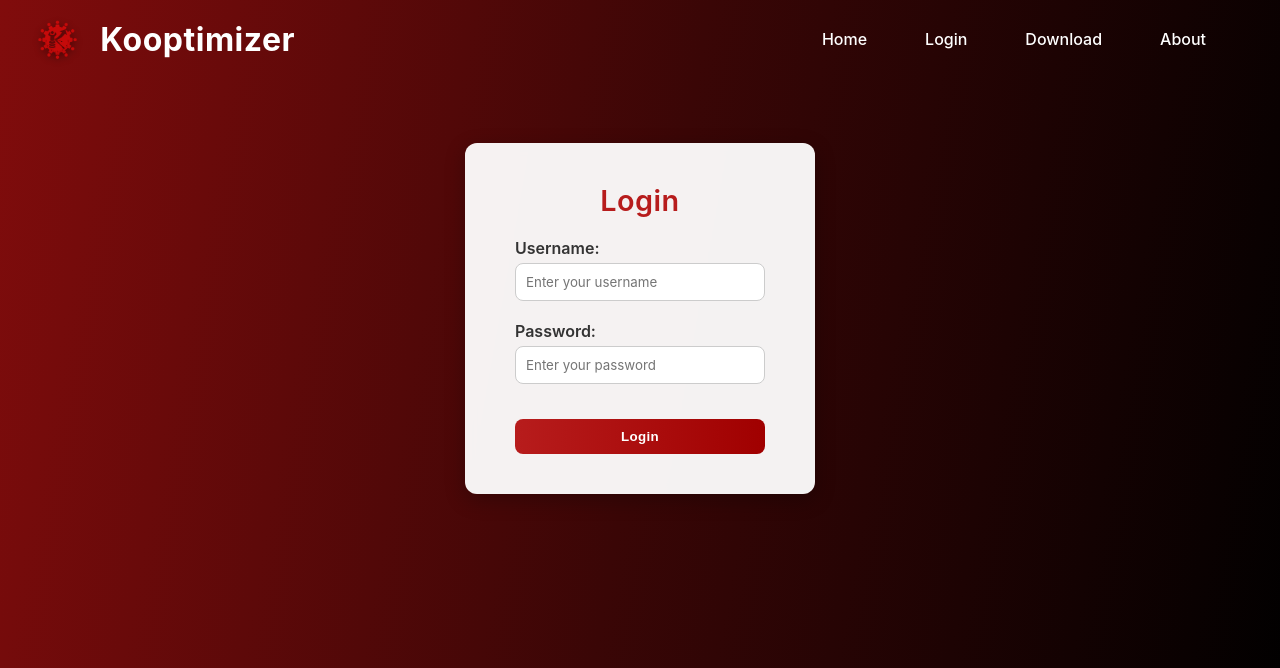
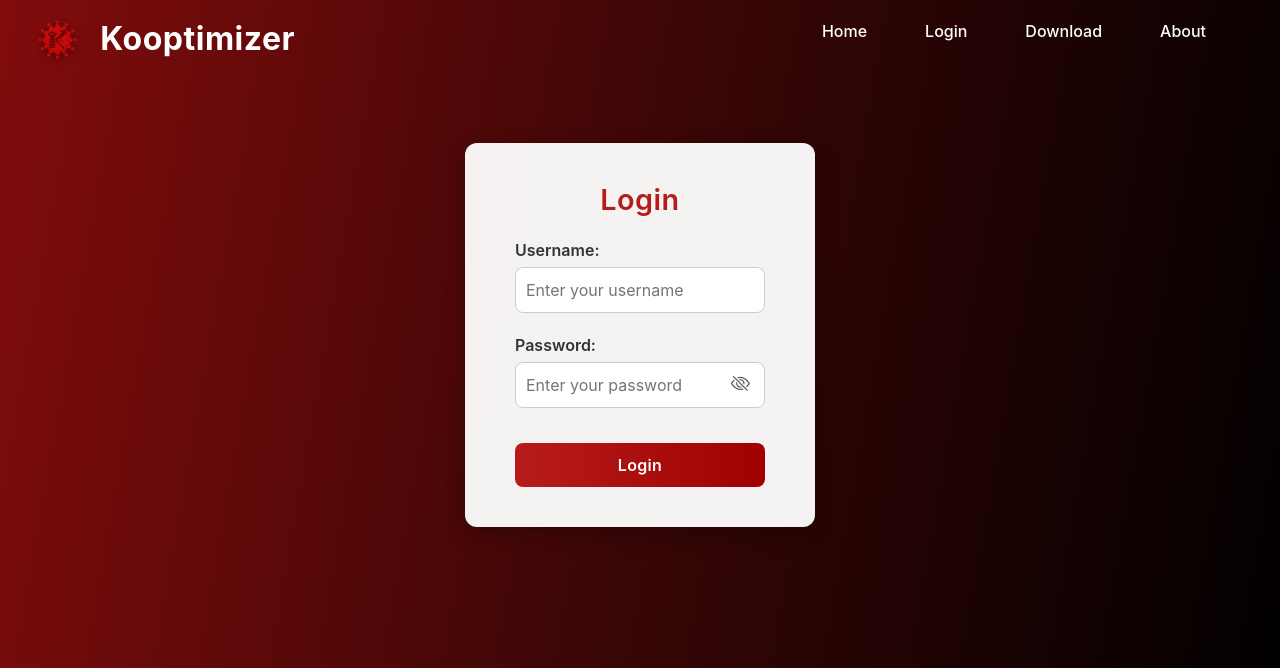
Before and after one commit to jsmln/kooptimizer, a Django app: page / in a window 1280 px wide. Shown: the top 668 px of the page. Run offline with Django 5.2, Linux system fonts and the light colour scheme; some libraries are stand-ins or nearby versions.

Commit message:
Added show/hide button

```diff
--- a/static/frontend/login.css
+++ b/static/frontend/login.css
@@ -97,3 +97,20 @@ button:hover {
     padding: 30px;
   }
 }
+
+/* Add this to the parent div in your CSS (e.g., login.css) */
+.password-wrapper {
+  position: relative;
+}
+
+/* Revised style for the icon */
+#togglePassword {
+    position: absolute;   /* Position relative to .password-wrapper */
+    top: 37%;             /* Start vertically centered */
+    right: 15px;            /* Position 15px from the right edge */
+    cursor: pointer;
+    color: #555;          /* Slightly softer color */
+    z-index: 2;           /* Ensure it's above the input field */
+    font-family: 'bootstrap-icons'; /* Correct font */
+    font-size: 1.2rem;    /* Control size with font-size */
+}
--- a/templates/login.html
+++ b/templates/login.html
@@ -3,13 +3,20 @@
 {% load static %}
 
 {% block title %}Login - Kooptimizer{% endblock %}
-    <link rel="manifest" href="/manifest.json">
+{% block extra_head %}
+    <link href="https://cdn.jsdelivr.net/npm/bootstrap@5.3.3/dist/css/bootstrap.min.css" rel="stylesheet">
+    <link rel="stylesheet" href="https://cdn.jsdelivr.net/npm/bootstrap-icons@1.11.3/font/bootstrap-icons.min.css">
+    <link rel="stylesheet" href="{% static 'frontend/login.css' %}">
+    <link rel="manifest" href="{% static 'manifest.json' %}">
     <meta name="apple-mobile-web-app-status-bar-style" content="#3367D6">
+{% endblock %}
 
 {% block content%}
 {% comment %} Per-app templates should not render Django messages directly; the base template provides a floating message UI. {% endcomment %}
     <script src="https://www.google.com/recaptcha/api.js" async defer></script>
     <link rel="stylesheet" href="{% static 'frontend/login.css' %}">
+    <link rel="stylesheet" href="{% static 'path/to/bootstrap-icons.css' %}">
+
 
     <section id="login">
         <h2>Login</h2>
@@ -21,9 +28,10 @@
                 <input type="text" id="username" name="username" placeholder="Enter your username" required>
             </div>
 
-            <div>
+            <div class="password-wrapper">
                 <label for="password">Password:</label>
                 <input type="password" id="password" name="password" placeholder="Enter your password" required>
+                <i class="bi bi-eye-slash" id="togglePassword"></i>
             </div>
 
             <div id="recaptcha-placeholder" class="g-recaptcha" data-sitekey="6LeepvErAAAAAP3XNLdmBipdELXOuZqfo13T6lYE">
@@ -31,7 +39,22 @@
 
             <button type="submit">Login</button>
 
+
         </form>
     </section>
 
+    <script src="https://cdn.jsdelivr.net/npm/bootstrap@5.3.3/dist/js/bootstrap.bundle.min.js"></script>
+
+    <script>
+        const togglePassword = document.querySelector('#togglePassword');
+        const password = document.querySelector('#password');
+
+        togglePassword.addEventListener('click', function (e) {
+        const type = password.getAttribute('type') === 'password' ? 'text' : 'password';
+        password.setAttribute('type', type);
+        this.classList.toggle('bi-eye');
+        this.classList.toggle('bi-eye-slash');
+});
+    </script>
+
 {% endblock %}
```
Also changed, not shown: templates/communications/message.html (added).
